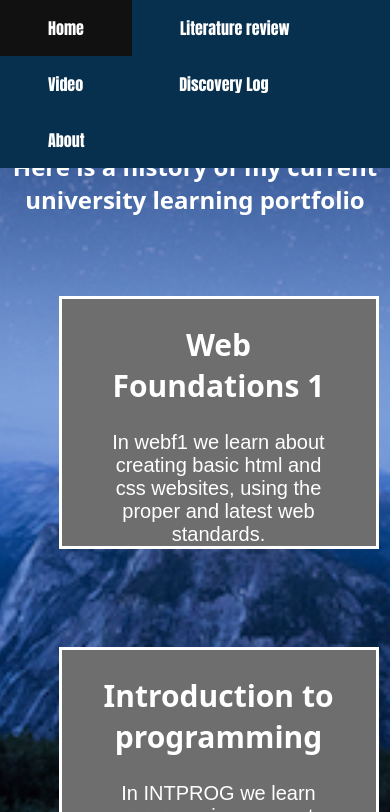
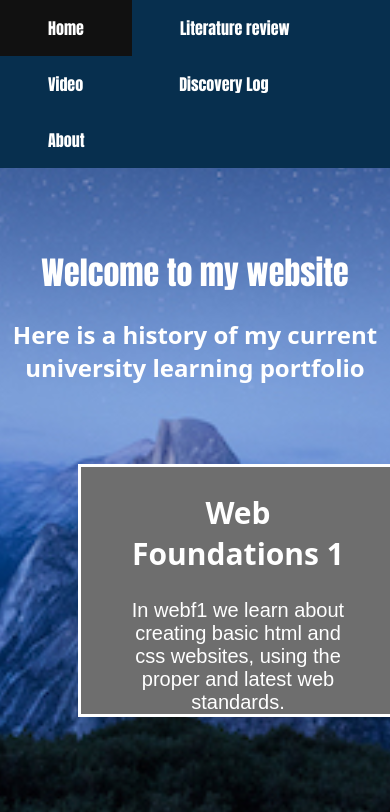
Before and after one commit to owenk23/WebF1Website, a plain HTML site: page index.html in a window 390 px wide. Shown: the top 812 px of the page. Drawn offline with Linux system fonts and the light colour scheme.

Commit message:
Added different menu bar for mobile version

```diff
--- a/index.html
+++ b/index.html
@@ -9,7 +9,7 @@
 
 <body>
   <div class="bg-image"></div>
-  <h1> Welcome to my website </h1>
+
 
   <ul class = "nav">
     <li class = "nav"><a href="index.html">Home</a></li>
@@ -18,7 +18,7 @@
     <li class = "nav"><a href="progress.html">Discovery Log</a></li>
     <li class = "nav"><a href="about.html">About</a></li>
   </ul>
-
+<h1> Welcome to my website </h1>
   <h2> Here is a history of my current university learning portfolio</h2>
   <section class = "box">
     <h2> Web Foundations 1</h2>
--- a/style.css
+++ b/style.css
@@ -9,6 +9,13 @@ ul.nav {
   top: 0;
   width: 100%;
   z-index: 1;
+
+}
+
+ @media (max-width: 850px) {
+   ul.nav {
+     position: relative;
+ }
 }
 li.nav {
   float: left;
@@ -159,7 +166,7 @@ li.p {
      font-family: arial;
      font-size: 20px;
      position: relative;
-     left: 15%;
+     left: 20%;
      margin-top: 4em;
      border: 3px solid white;
      background-color: #6E6E6E;
```
